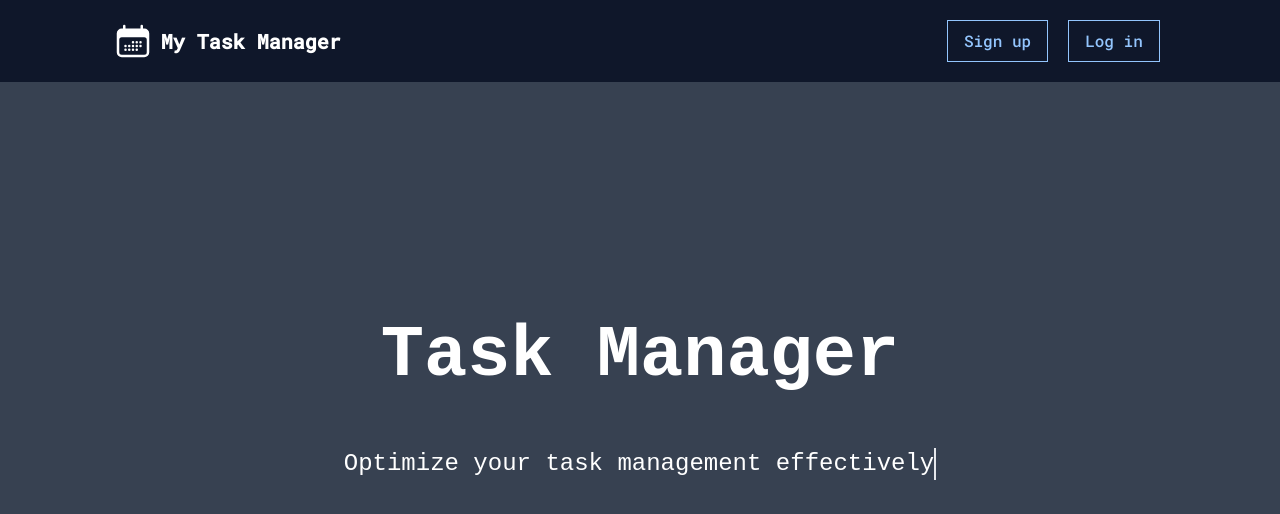
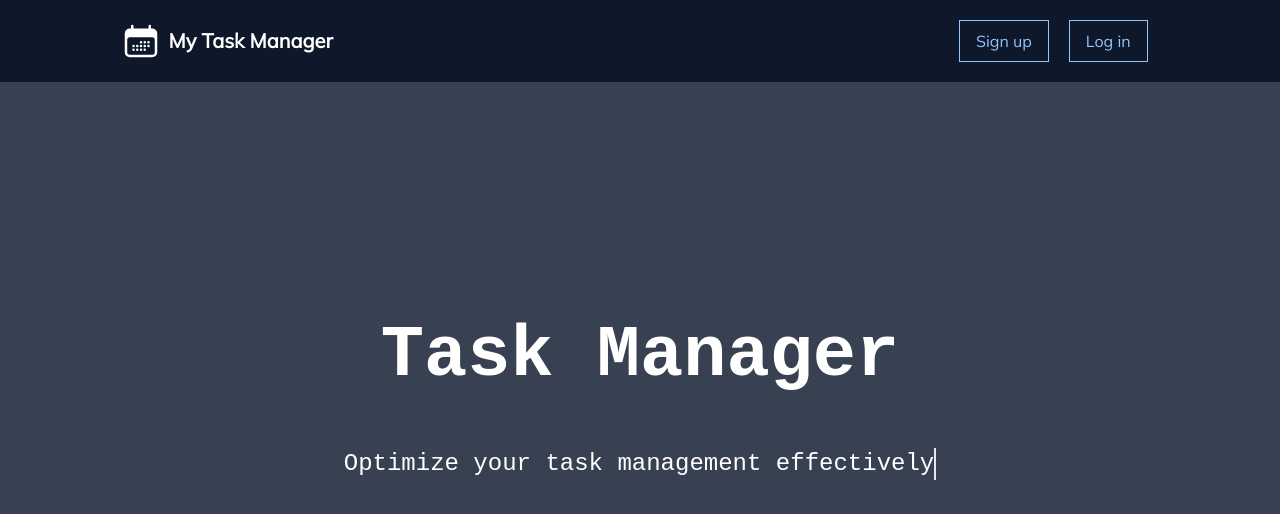
Before and after one commit to ju4n-avendanoa/TaskManager, a Next.js app: page / in a window 1280 px wide. Shown: the top 514 px of the page. Built offline with nearby package versions, Linux system fonts and the light colour scheme; no server answers.

Commit message:
font changed

```diff
--- a/src/app/layout.tsx
+++ b/src/app/layout.tsx
@@ -1,4 +1,4 @@
-import { Roboto_Mono } from "next/font/google";
+import { Roboto_Mono, Mulish } from "next/font/google";
 import "../styles/Global.css";
 import NavBar from "@/components/NavBar";
 import Provider from "@/context/Provider";
@@ -9,6 +9,8 @@ const roboto = Roboto_Mono({
   subsets: ["latin"],
 });
 
+const mulish = Mulish({ subsets: ["latin"], weight: "400" });
+
 export default function RootLayout({
   children,
 }: {
@@ -18,7 +20,7 @@ export default function RootLayout({
     <html lang="en">
       <Provider>
         <body
-          className={`${roboto.className} flex flex-col bg-gray-700 min-h-screen w-screen`}
+          className={`${mulish.className} flex flex-col bg-gray-700 min-h-screen w-screen`}
         >
           <header className="fixed top-0 z-20 w-full p-3 lg:p-5 bg-slate-900">
             <NavBar />
```
